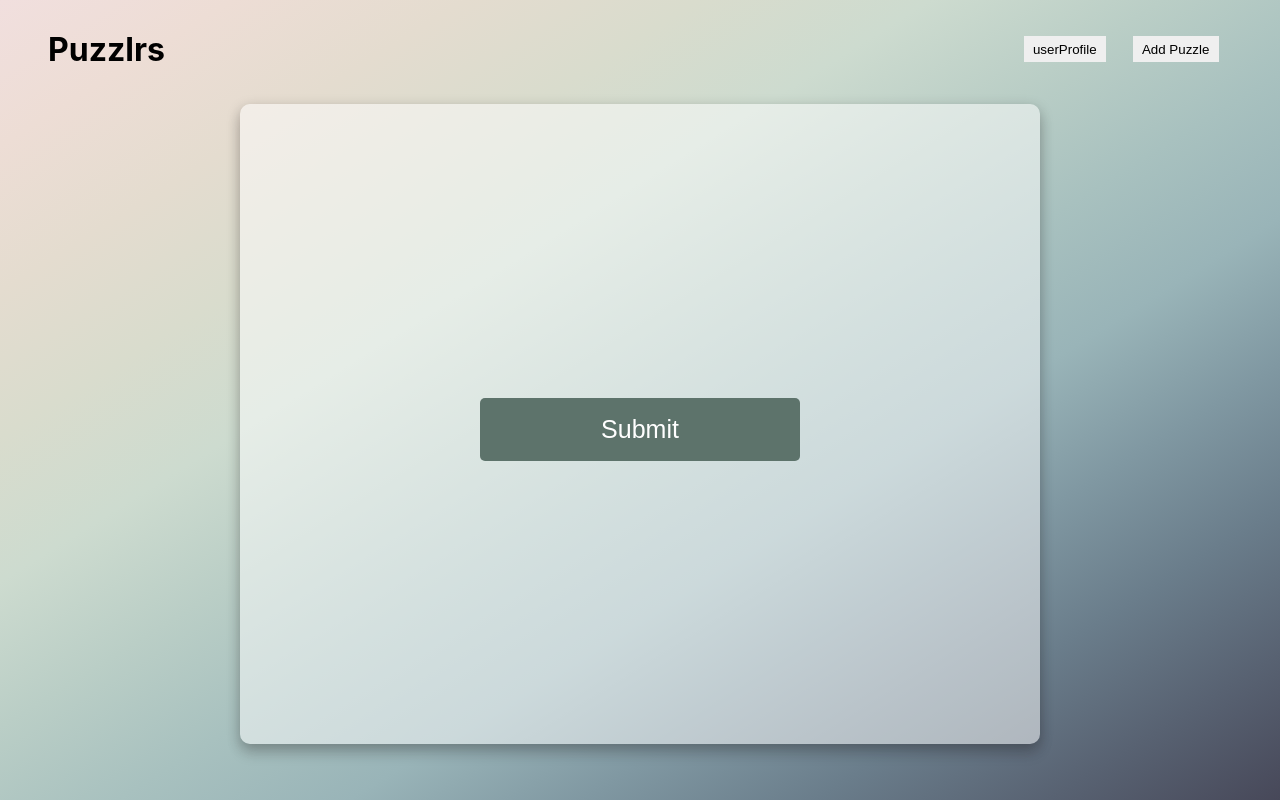
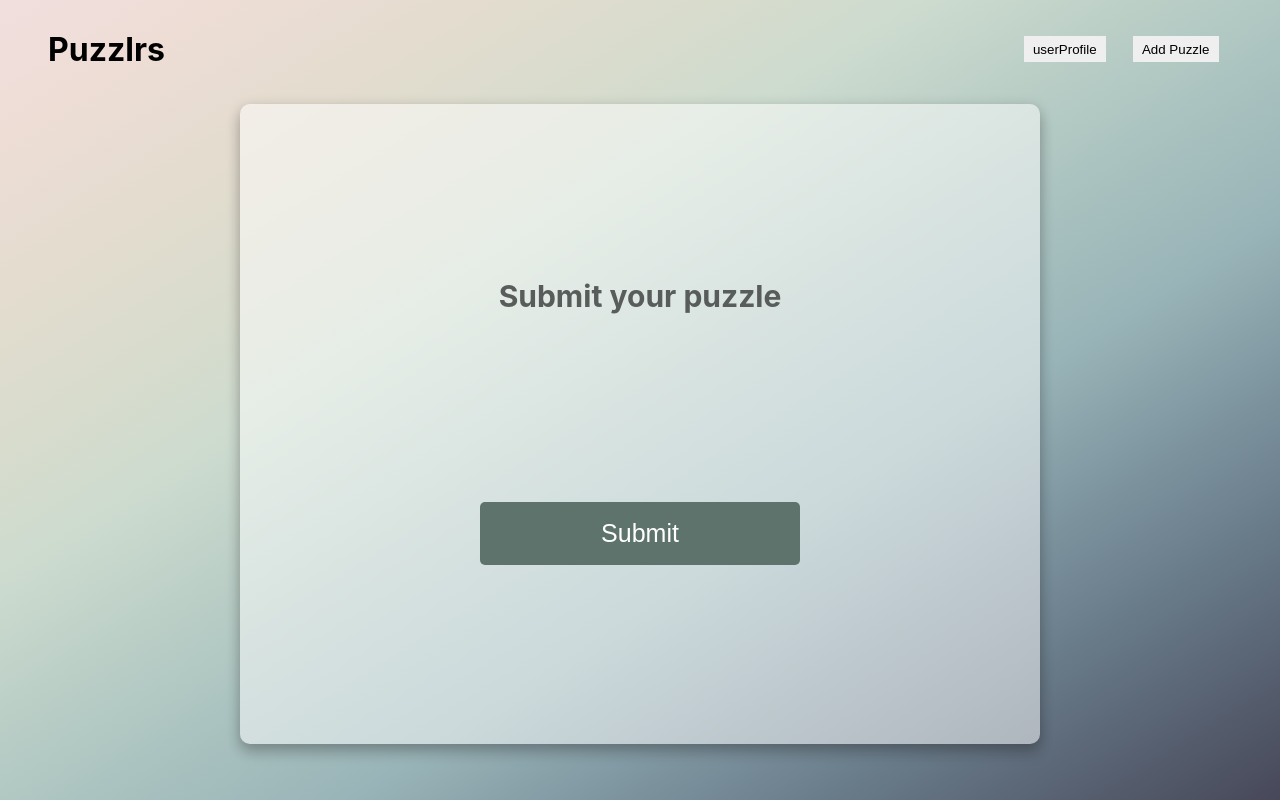
Before and after one commit to Puzzle-Capstone/puzzlrs, a React (Create React App) app: page /add-puzzle in a window 1280 px wide. Built offline with nearby package versions, Linux system fonts and the light colour scheme.

Commit message:
Add utils file to store fake data

```diff
--- a/src/components/AddPuzzleForm.tsx
+++ b/src/components/AddPuzzleForm.tsx
@@ -7,6 +7,7 @@ const AddPuzzleForm = () => {
   return (
     <section className='form-container'>
       <form>
+        <h3>Submit your puzzle</h3>
         <button className="submit-button">Submit</button>
       </form>
     </section>
--- a/src/css/AddPuzzleForm.css
+++ b/src/css/AddPuzzleForm.css
@@ -1,3 +1,9 @@
+h3 {
+  font-size: 30px;
+  color: #585c5b;
+  margin: 0;
+}
+
 .form-container {
   display: flex;
   align-items: center;
--- /dev/null
+++ b/src/utils.js
@@ -0,0 +1,2 @@
+export const categories = ['Animals', 'Art', 'Mystery', 'Mythical', 'Nature', 'Funny', 'Travel'];
+export const missingPieces = ['0-10', '10-20', '20-30', '30-40', '40-50'];
```
